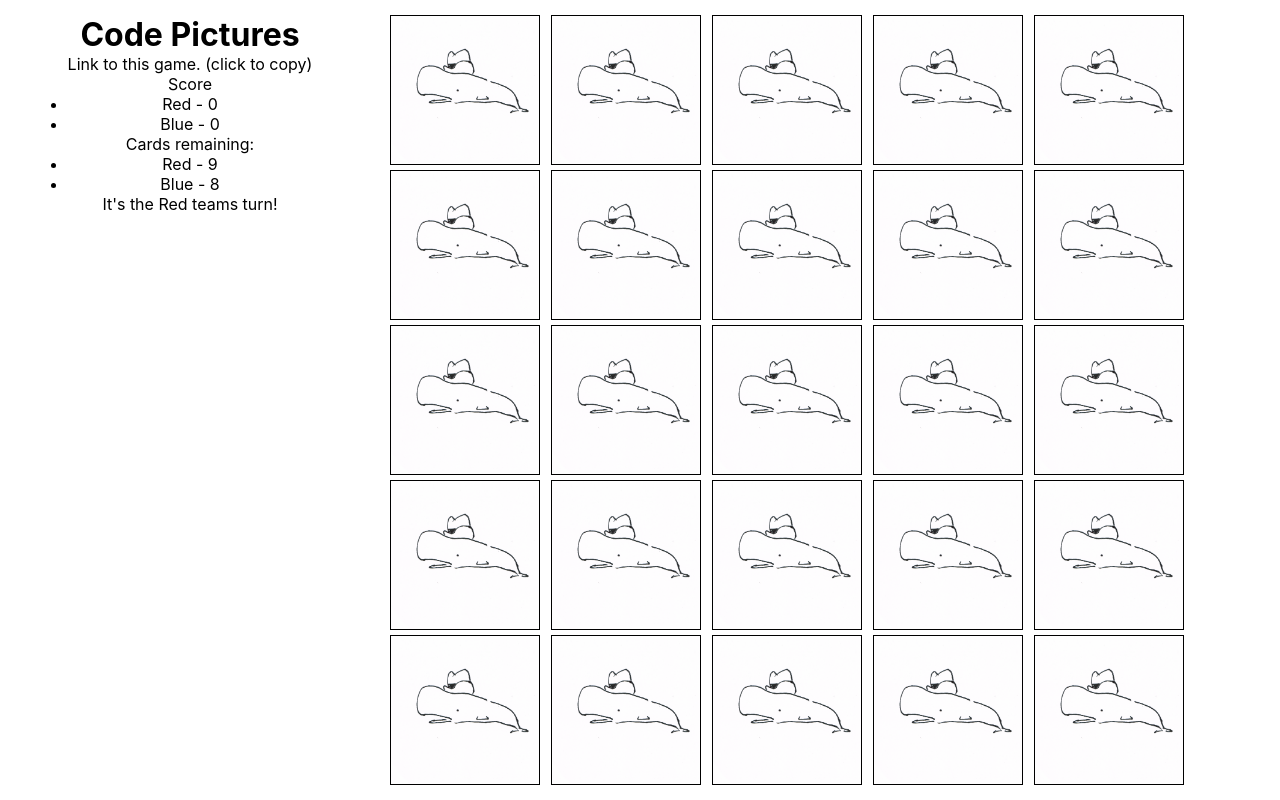
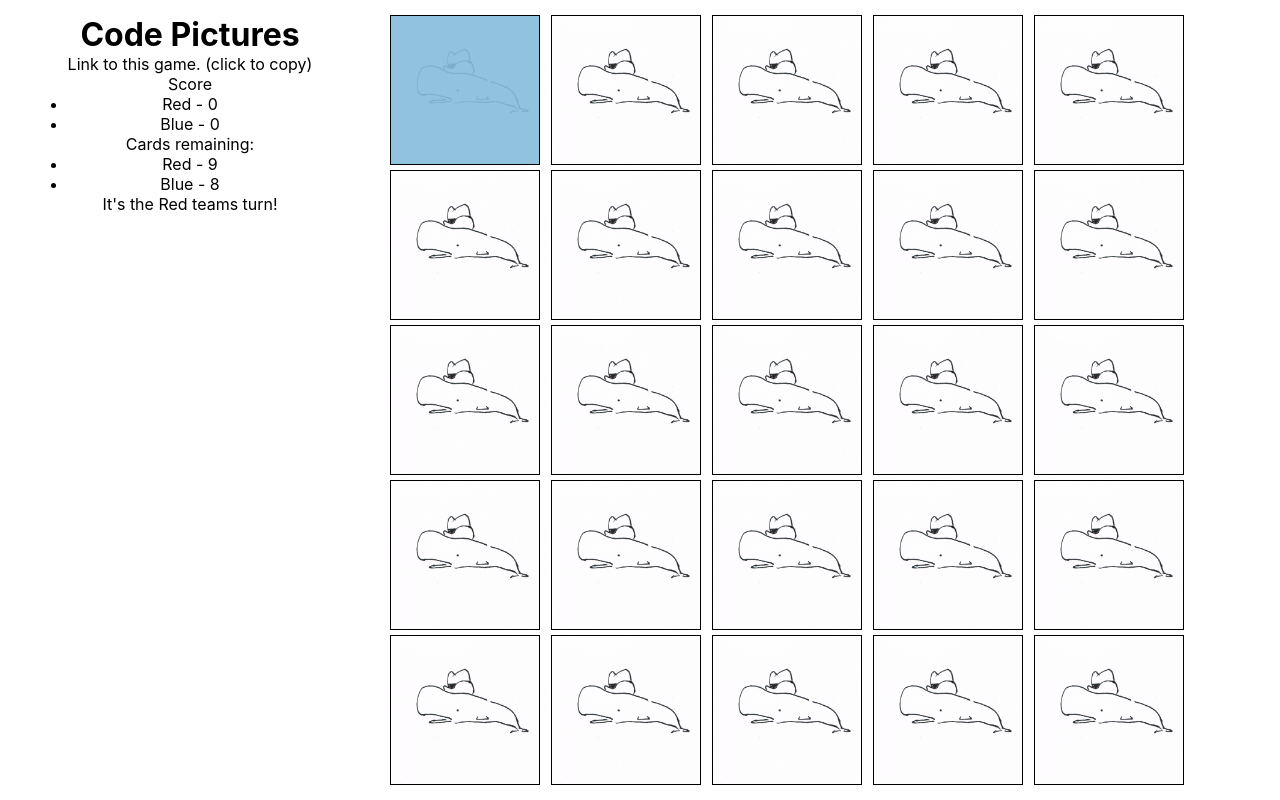
Before and after one commit to chris-langager/code-pictures, a Next.js app: page /1 in a window 1280 px wide. Both pictures are taken after a click on the element 465 px from the left and 90 px from the top of the page. Built offline with nearby package versions, Linux system fonts and the light colour scheme.

Commit message:
colors on card overlays

```diff
--- a/src/components/Board.tsx
+++ b/src/components/Board.tsx
@@ -7,8 +7,8 @@ interface Props {
 export const Board: React.FC<Props> = ({ cards }) => {
   return (
     <div className="board">
-      {cards.map((card) => (
-        <Card key={card.id} card={card}></Card>
+      {cards.map((card, i) => (
+        <Card key={i} card={card}></Card>
       ))}
     </div>
   );
--- a/src/components/Card.tsx
+++ b/src/components/Card.tsx
@@ -1,16 +1,22 @@
 import { Card as CardData } from '../../shared/reducer';
+import { useState } from 'react';
 
 interface Props {
   card: CardData;
 }
 export const Card: React.FC<Props> = ({ card }) => {
-  const id = '/whale_draft.png';
+  const [revealed, setRevealed] = useState(false);
+
+  const { id, type } = card;
   return (
-    <div
-      className="card"
-      style={{
-        backgroundImage: `url(${id})`,
-      }}
-    ></div>
+    <div className="card" onClick={() => setRevealed(true)}>
+      <div
+        className="picture"
+        style={{
+          backgroundImage: `url(${id})`,
+        }}
+      />
+      <div className={`overlay ${type} ${revealed ? 'revealed' : ''}`} />
+    </div>
   );
 };
--- a/src/pages/[id].tsx
+++ b/src/pages/[id].tsx
@@ -1,17 +1,11 @@
 import Head from 'next/head';
 import { Board } from '../components/Board';
-import { Card } from '../../shared/reducer';
+import { Card, Team } from '../../shared/reducer';
 import { Information } from '../components/Information';
+import { useState } from 'react';
 
 const GamePage: React.FC = () => {
-  const cards: Card[] = [];
-  for (let i = 0; i < 25; i++) {
-    cards.push({
-      id: `${i}`,
-      type: 'neutral',
-      revealed: false,
-    });
-  }
+  const [cards] = useState(newBoard());
 
   return (
     <div className="container">
@@ -32,3 +26,51 @@ const GamePage: React.FC = () => {
 };
 
 export default GamePage;
+
+function newBoard() {
+  //all the cards
+  const cardIds = Array(50).fill('whale_draft.png', 0, 50);
+
+  //pick who goes first
+  const startingTeam: Team = Math.random() > 0.5 ? 'red' : 'blue';
+  const secondTeam: Team = startingTeam === 'red' ? 'blue' : 'red';
+
+  //get some random unique numbers for laying out the board
+  const randomUniqueNumbers = shuffle([...Object.keys(cardIds)]);
+
+  const startingTeamsCards = randomUniqueNumbers
+    .splice(0, 9)
+    .map<Card>((i) => ({ id: cardIds[i], type: startingTeam, revealed: false }));
+
+  const secondTeamsCards = randomUniqueNumbers
+    .splice(0, 8)
+    .map<Card>((i) => ({ id: cardIds[i], type: secondTeam, revealed: false }));
+
+  const neutralCards = randomUniqueNumbers
+    .splice(0, 7)
+    .map<Card>((i) => ({ id: cardIds[i], type: 'neutral', revealed: false }));
+
+  const deathCard = randomUniqueNumbers
+    .splice(0, 1)
+    .map<Card>((i) => ({ id: cardIds[i], type: 'death', revealed: false }))[0];
+
+  const board: Card[] = shuffle([
+    ...startingTeamsCards,
+    ...secondTeamsCards,
+    ...neutralCards,
+    deathCard,
+  ]);
+
+  return board;
+}
+
+function shuffle<T>(input: T[]): T[] {
+  const array = [...input];
+  for (let i = array.length - 1; i > 0; i--) {
+    const j = Math.floor(Math.random() * i);
+    const temp = array[i];
+    array[i] = array[j];
+    array[j] = temp;
+  }
+  return array;
+}
--- a/src/styles/card.css
+++ b/src/styles/card.css
@@ -1,15 +1,66 @@
 .card {
+  display: block;
   width: 150px;
   height: 150px;
-  background-repeat: no-repeat;
-  background-size: contain;
+
   border: 1px black solid;
+
   cursor: pointer;
 
   transition: all 0.2s ease-out;
 }
 
 .card:hover {
-  transform: scale(1.15);
-  box-shadow: 3px 3px 10px 2px #ccc;
+  transform: scale(1.1);
+  box-shadow: 3px 3px 10px 2px hsla(240, 1%, 22%, 0.5);
+  z-index: 100;
 }
+
+.card .picture {
+  position: absolute;
+
+  background-repeat: no-repeat;
+  background-size: contain;
+  width: 148px;
+  height: 148px;
+}
+
+.card .overlay {
+  display: none;
+  position: absolute;
+  width: 148px;
+  height: 148px;
+
+  transition: all 0.2s ease-out;
+}
+
+.card .overlay.revealed {
+  display: block;
+}
+
+.card .overlay.red {
+  background-color: hsla(0, 79%, 72%, 0.9);
+}
+/* .card .overlay.red:hover {
+  background-color: hsla(10, 40%, 50%, 0.5);
+} */
+.card .overlay.blue {
+  background-color: hsla(201, 54%, 69%, 0.9);
+}
+/* .card .overlay.blue:hover {
+  background-color: hsla(220, 40%, 50%, 0.5);
+} */
+
+.card .overlay.neutral {
+  background-color: hsla(24, 69%, 85%, 0.9);
+}
+/* .card .overlay.neutral:hover {
+  background-color: hsla(30, 40%, 50%, 0.5);
+} */
+
+.card .overlay.death {
+  background-color: hsla(0, 0%, 20%, 0.7);
+}
+/* .card .overlay.death:hover {
+  background-color: hsla(270, 40%, 5%, 0.5);
+} */
```
Also changed, not shown: shared/reducer.ts (+7 -7 lines).
